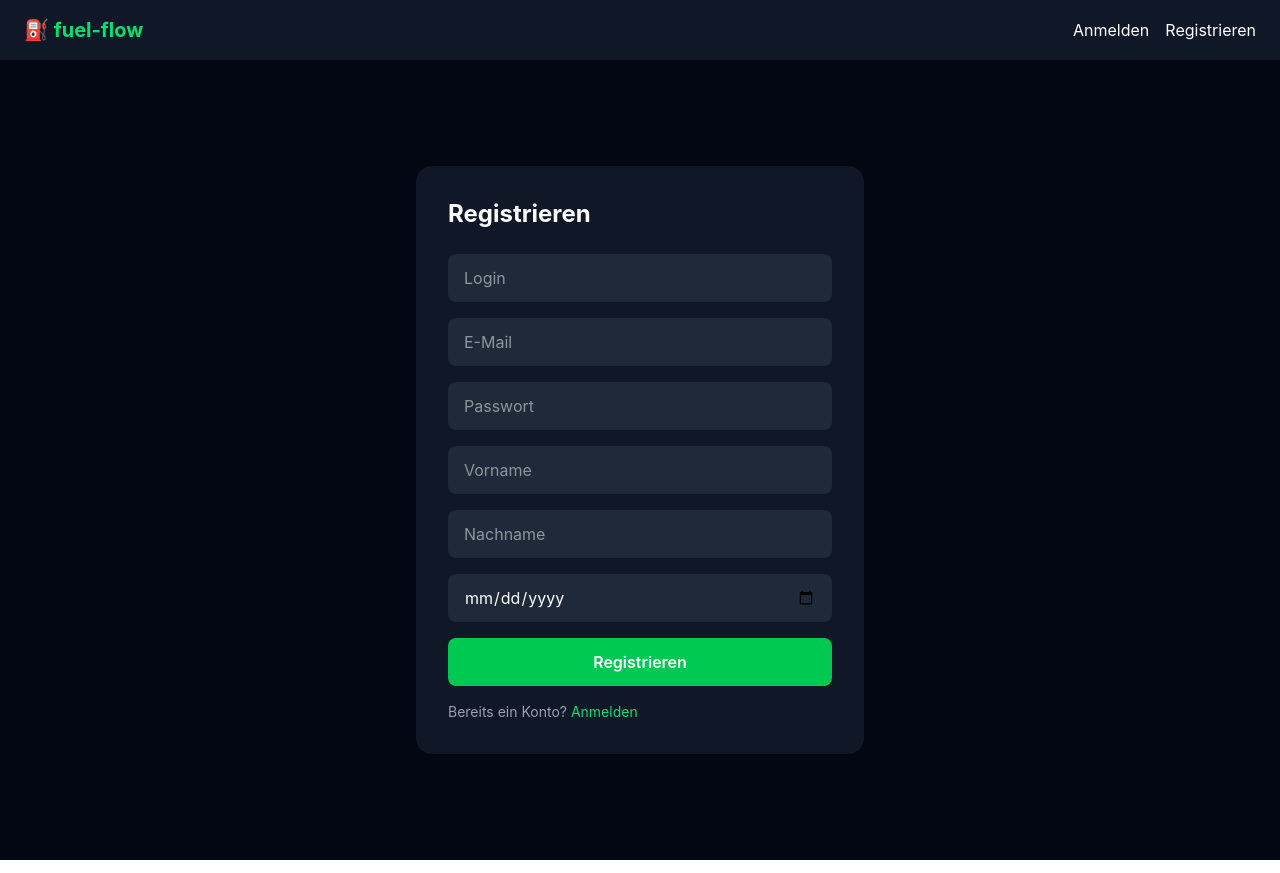
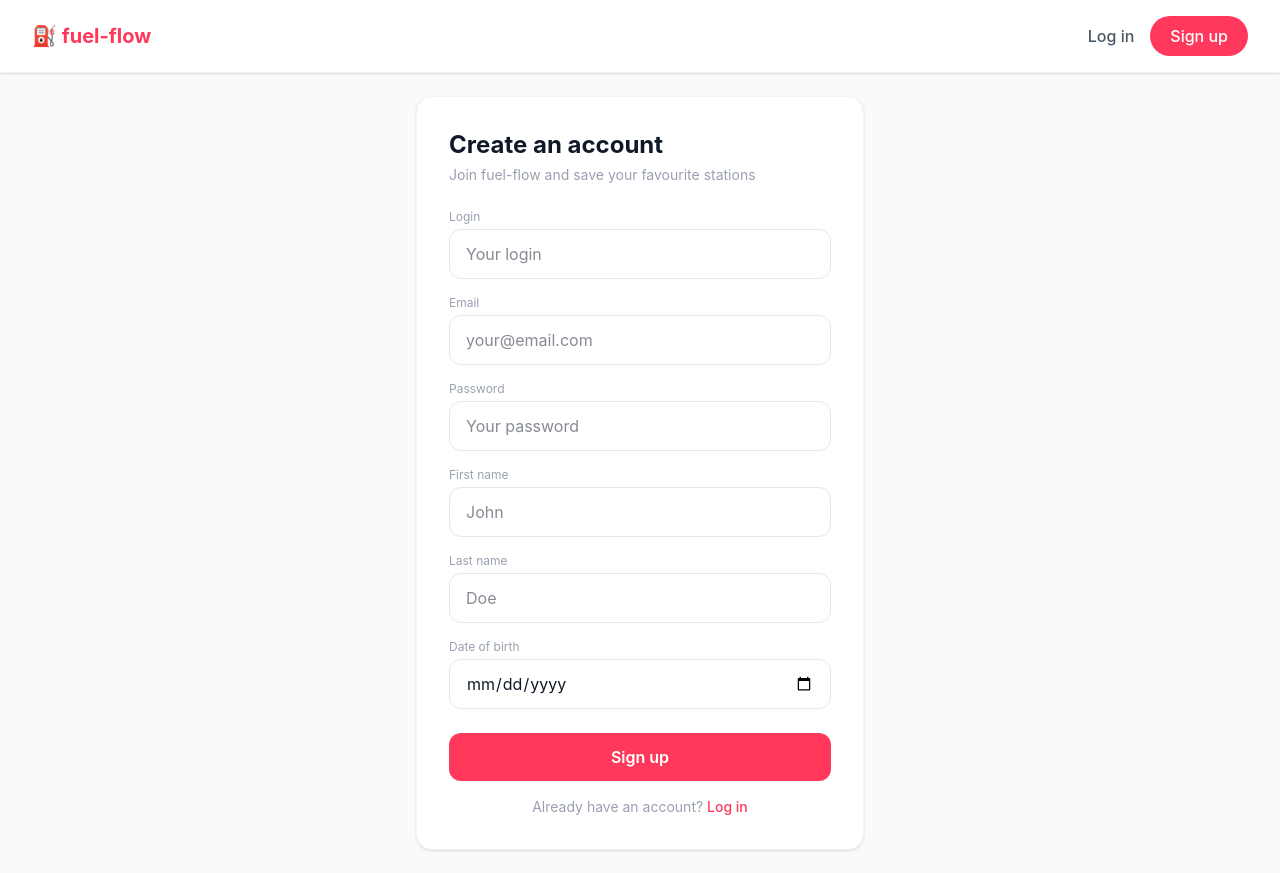
Before and after one commit to back2prime/fuel-flow, a React app in the folder frontend/: page /register in a window 1280 px wide. Built offline with nearby package versions, Linux system fonts and the light colour scheme; the HTML template or start-up script is replaced by a standard one.

Commit message:
feat(frontend): redesign UI to light theme with coral accent

```diff
--- a/frontend/src/components/Navbar.jsx
+++ b/frontend/src/components/Navbar.jsx
@@ -10,18 +10,34 @@ export default function Navbar() {
   }
 
   return (
-    <nav className="bg-gray-900 text-white px-6 py-4 flex items-center justify-between">
-      <Link to="/" className="text-xl font-bold text-green-400">⛽ fuel-flow</Link>
+    <nav className="bg-white border-b border-gray-100 px-8 py-4 flex items-center justify-between sticky top-0 z-50 shadow-sm">
+      <Link to="/" className="flex items-center gap-2 text-xl font-bold text-[#FF385C]">
+        ⛽ fuel-flow
+      </Link>
       <div className="flex gap-4 items-center">
         {token ? (
           <>
-            <Link to="/favourites" className="hover:text-green-400 transition">Favoriten</Link>
-            <button onClick={handleLogout} className="hover:text-red-400 transition">Abmelden</button>
+            <Link to="/favourites" className="text-gray-600 hover:text-gray-900 font-medium transition">
+              My Favourites
+            </Link>
+            <button
+              onClick={handleLogout}
+              className="bg-[#FF385C] hover:bg-[#e0314f] text-white font-medium px-5 py-2 rounded-full transition"
+            >
+              Log out
+            </button>
           </>
         ) : (
           <>
-            <Link to="/login" className="hover:text-green-400 transition">Anmelden</Link>
-            <Link to="/register" className="hover:text-green-400 transition">Registrieren</Link>
+            <Link to="/login" className="text-gray-600 hover:text-gray-900 font-medium transition">
+              Log in
+            </Link>
+            <Link
+              to="/register"
+              className="bg-[#FF385C] hover:bg-[#e0314f] text-white font-medium px-5 py-2 rounded-full transition"
+            >
+              Sign up
+            </Link>
           </>
         )}
       </div>
--- a/frontend/src/pages/FavouritesPage.jsx
+++ b/frontend/src/pages/FavouritesPage.jsx
@@ -15,7 +15,7 @@ export default function FavouritesPage() {
     }
     client.get('/users/me/favourites')
       .then(res => setFavourites(res.data))
-      .catch(() => setError('Fehler beim Laden der Favoriten'))
+      .catch(() => setError('Failed to load favourites'))
   }, [navigate])
 
   const handleRemove = async (stationId) => {
@@ -23,37 +23,49 @@ export default function FavouritesPage() {
       await client.delete(`/stations/${stationId}/favourite`)
       setFavourites(prev => prev.filter(f => f.station_id !== stationId))
     } catch {
-      setError('Fehler beim Entfernen')
+      setError('Failed to remove station')
     }
   }
+  console.log(favourites)
+  return (
+    <div className="min-h-screen bg-gray-50 text-gray-900">
+      <div className="max-w-6xl mx-auto px-8 py-10">
+        <h1 className="text-3xl font-bold text-gray-900 mb-1">My Favourites</h1>
+        <p className="text-gray-400 text-sm mb-8">Your saved gas stations</p>
 
-  return (
-    <div className="min-h-screen bg-gray-950 text-white px-6 py-8">
-      <h1 className="text-2xl font-bold mb-6">Meine Favoriten</h1>
-      {error && <p className="text-red-400 mb-4">{error}</p>}
+        {error && <p className="text-red-500 mb-4">{error}</p>}
+
         {favourites.length === 0 && !error && (
-        <p className="text-gray-400">Keine Favoriten gespeichert.</p>
+          <div className="text-center py-20 text-gray-400">
+            <p className="text-5xl mb-4">⛽</p>
+            <p className="text-lg font-medium text-gray-500">No saved stations yet</p>
+            <p className="text-sm mt-1">Search for stations and save your favourites</p>
+          </div>
         )}
+
         <div className="grid gap-4 md:grid-cols-2 lg:grid-cols-3">
           {favourites.map(f => (
-          <div key={f.station_id} className="bg-gray-900 rounded-2xl p-5">
-            <div className="flex justify-between items-start mb-2">
-              <h2 className="font-semibold text-lg">{f.name}</h2>
-              <span className={`text-sm px-2 py-1 rounded-full ${f.is_open ? 'bg-green-900 text-green-400' : 'bg-red-900 text-red-400'}`}>
-                {f.is_open ? 'Geöffnet' : 'Geschlossen'}
+            <div key={f.station_id} className="bg-white rounded-2xl p-5 shadow-sm border border-gray-100 hover:shadow-md transition">
+              <div className="flex justify-between items-start mb-3">
+                <div>
+                  <h2 className="font-semibold text-gray-900">{f.name}</h2>
+                  <p className="text-gray-400 text-sm">{f.brand}</p>
+                </div>
+                <span className={`text-xs px-3 py-1 rounded-full font-medium ${f.is_open ? 'bg-green-50 text-green-600' : 'bg-red-50 text-red-500'}`}>
+                  {f.is_open ? 'Open' : 'Closed'}
                 </span>
               </div>
-            <p className="text-gray-400 text-sm mb-1">{f.brand}</p>
-            <p className="text-gray-400 text-sm mb-4">{f.address}</p>
+              <p className="text-gray-500 text-sm mb-4">{f.address}</p>
               <button
                 onClick={() => handleRemove(f.station_id)}
-              className="w-full bg-red-900 hover:bg-red-800 text-red-300 py-2 rounded-lg transition text-sm"
+                className="w-full border border-red-200 hover:bg-red-50 text-red-400 py-2 rounded-xl transition text-sm font-medium"
               >
-              Aus Favoriten entfernen
+                Remove from favourites
               </button>
             </div>
           ))}
         </div>
       </div>
+    </div>
   )
 }
--- a/frontend/src/pages/LoginPage.jsx
+++ b/frontend/src/pages/LoginPage.jsx
@@ -14,35 +14,46 @@ export default function LoginPage() {
       localStorage.setItem('access_token', res.data.access_token)
       navigate('/')
     } catch {
-      setError('Ungültige Anmeldedaten')
+      setError('Invalid login or password')
     }
   }
 
   return (
-    <div className="min-h-screen bg-gray-950 flex items-center justify-center">
-      <div className="bg-gray-900 p-8 rounded-2xl w-full max-w-md">
-        <h1 className="text-2xl font-bold text-white mb-6">Anmelden</h1>
-        {error && <p className="text-red-400 mb-4">{error}</p>}
+    <div className="min-h-screen bg-gray-50 flex items-center justify-center px-4">
+      <div className="bg-white rounded-2xl shadow-sm border border-gray-100 p-8 w-full max-w-md">
+        <h1 className="text-2xl font-bold text-gray-900 mb-1">Welcome back</h1>
+        <p className="text-gray-400 text-sm mb-6">Log in to your fuel-flow account</p>
+        {error && <p className="text-red-500 text-sm mb-4">{error}</p>}
         <form onSubmit={handleSubmit} className="flex flex-col gap-4">
+          <div>
+            <label className="text-xs text-gray-400 mb-1 block">Login</label>
             <input
-            className="bg-gray-800 text-white px-4 py-3 rounded-lg outline-none focus:ring-2 focus:ring-green-400"
-            placeholder="Login"
+              className="w-full border border-gray-200 px-4 py-3 rounded-xl outline-none focus:ring-2 focus:ring-[#FF385C] text-gray-900"
+              placeholder="Your login"
               value={form.login}
               onChange={e => setForm({ ...form, login: e.target.value })}
             />
+          </div>
+          <div>
+            <label className="text-xs text-gray-400 mb-1 block">Password</label>
             <input
               type="password"
-            className="bg-gray-800 text-white px-4 py-3 rounded-lg outline-none focus:ring-2 focus:ring-green-400"
-            placeholder="Passwort"
+              className="w-full border border-gray-200 px-4 py-3 rounded-xl outline-none focus:ring-2 focus:ring-[#FF385C] text-gray-900"
+              placeholder="Your password"
               value={form.password}
               onChange={e => setForm({ ...form, password: e.target.value })}
             />
-          <button type="submit" className="bg-green-500 hover:bg-green-400 text-white font-semibold py-3 rounded-lg transition">
-            Anmelden
+          </div>
+          <button
+            type="submit"
+            className="bg-[#FF385C] hover:bg-[#e0314f] text-white font-semibold py-3 rounded-xl transition mt-2"
+          >
+            Log in
           </button>
         </form>
-        <p className="text-gray-400 mt-4 text-sm">
-          Noch kein Konto? <Link to="/register" className="text-green-400 hover:underline">Registrieren</Link>
+        <p className="text-gray-400 text-sm mt-4 text-center">
+          Don't have an account?{' '}
+          <Link to="/register" className="text-[#FF385C] hover:underline font-medium">Sign up</Link>
         </p>
       </div>
     </div>
--- a/frontend/src/pages/RegisterPage.jsx
+++ b/frontend/src/pages/RegisterPage.jsx
@@ -15,41 +15,48 @@ export default function RegisterPage() {
       await client.post('/auth/register', form)
       navigate('/login')
     } catch {
-      setError('Registrierung fehlgeschlagen')
+      setError('Registration failed. Please try again.')
     }
   }
 
   const fields = [
-    { key: 'login', placeholder: 'Login' },
-    { key: 'email', placeholder: 'E-Mail' },
-    { key: 'password', placeholder: 'Passwort', type: 'password' },
-    { key: 'name', placeholder: 'Vorname' },
-    { key: 'surname', placeholder: 'Nachname' },
-    { key: 'birth_date', placeholder: 'Geburtsdatum', type: 'date' },
+    { key: 'login', label: 'Login', placeholder: 'Your login' },
+    { key: 'email', label: 'Email', placeholder: 'your@email.com' },
+    { key: 'password', label: 'Password', placeholder: 'Your password', type: 'password' },
+    { key: 'name', label: 'First name', placeholder: 'John' },
+    { key: 'surname', label: 'Last name', placeholder: 'Doe' },
+    { key: 'birth_date', label: 'Date of birth', placeholder: '', type: 'date' },
   ]
 
   return (
-    <div className="min-h-screen bg-gray-950 flex items-center justify-center">
-      <div className="bg-gray-900 p-8 rounded-2xl w-full max-w-md">
-        <h1 className="text-2xl font-bold text-white mb-6">Registrieren</h1>
-        {error && <p className="text-red-400 mb-4">{error}</p>}
+    <div className="min-h-screen bg-gray-50 flex items-center justify-center px-4">
+      <div className="bg-white rounded-2xl shadow-sm border border-gray-100 p-8 w-full max-w-md">
+        <h1 className="text-2xl font-bold text-gray-900 mb-1">Create an account</h1>
+        <p className="text-gray-400 text-sm mb-6">Join fuel-flow and save your favourite stations</p>
+        {error && <p className="text-red-500 text-sm mb-4">{error}</p>}
         <form onSubmit={handleSubmit} className="flex flex-col gap-4">
-          {fields.map(({ key, placeholder, type = 'text' }) => (
+          {fields.map(({ key, label, placeholder, type = 'text' }) => (
+            <div key={key}>
+              <label className="text-xs text-gray-400 mb-1 block">{label}</label>
               <input
-              key={key}
                 type={type}
-              className="bg-gray-800 text-white px-4 py-3 rounded-lg outline-none focus:ring-2 focus:ring-green-400"
+                className="w-full border border-gray-200 px-4 py-3 rounded-xl outline-none focus:ring-2 focus:ring-[#FF385C] text-gray-900"
                 placeholder={placeholder}
                 value={form[key]}
                 onChange={e => setForm({ ...form, [key]: e.target.value })}
               />
+            </div>
           ))}
-          <button type="submit" className="bg-green-500 hover:bg-green-400 text-white font-semibold py-3 rounded-lg transition">
-            Registrieren
+          <button
+            type="submit"
+            className="bg-[#FF385C] hover:bg-[#e0314f] text-white font-semibold py-3 rounded-xl transition mt-2"
+          >
+            Sign up
           </button>
         </form>
-        <p className="text-gray-400 mt-4 text-sm">
-          Bereits ein Konto? <Link to="/login" className="text-green-400 hover:underline">Anmelden</Link>
+        <p className="text-gray-400 text-sm mt-4 text-center">
+          Already have an account?{' '}
+          <Link to="/login" className="text-[#FF385C] hover:underline font-medium">Log in</Link>
         </p>
       </div>
     </div>
```
Also changed, not shown: frontend/src/pages/SearchPage.jsx (+98 -41 lines). Lines whose indentation alone changed are shown as unchanged.
